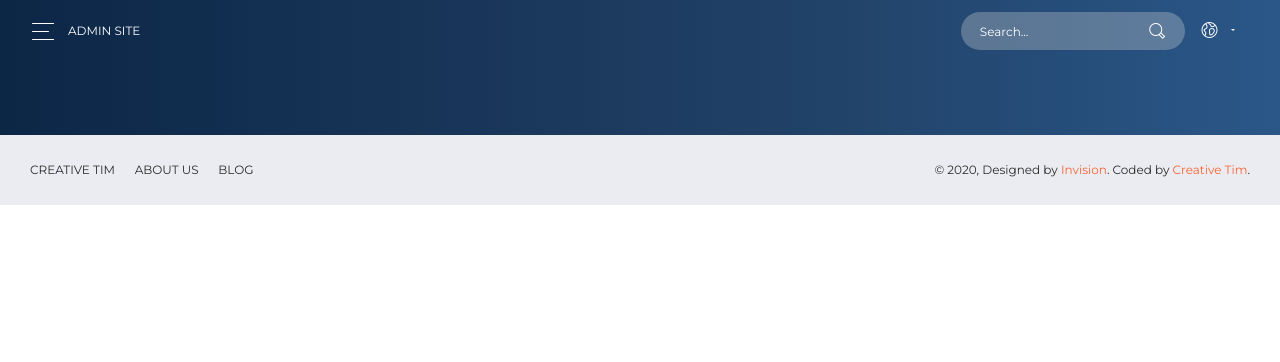
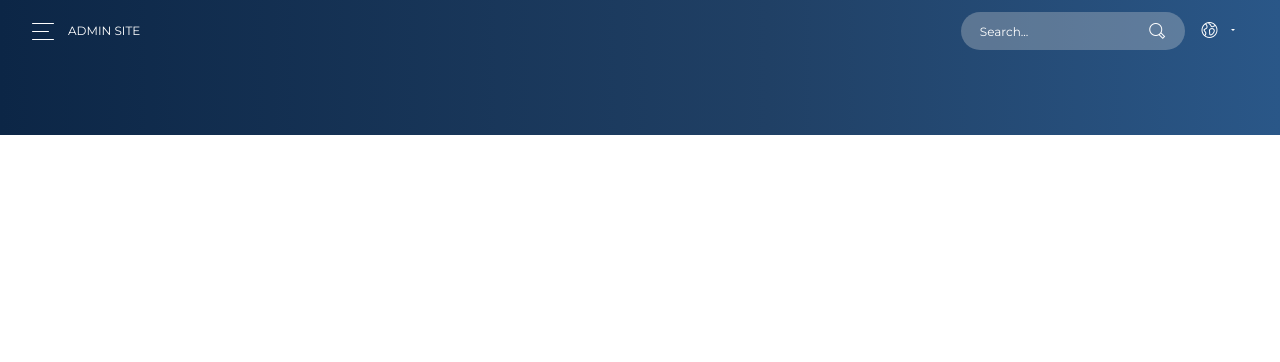
Before and after one commit to totorubianto/recipe, a PHP site: template App/Views/templateadmin.php in a window 1280 px wide. Shown: the top 362 px of the page. Run offline with PHP 8.4, Linux system fonts and the light colour scheme; the template is opened without the code that fills it, so the values that code supplies are empty; a user stored in the database is signed in; some libraries are stand-ins or nearby versions.

Commit message:
Update : logo

```diff
--- a/App/Views/templateadmin.php
+++ b/App/Views/templateadmin.php
@@ -26,10 +26,10 @@
         Tip 1: You can change the color of the sidebar using: data-color="blue | green | orange | red | yellow"
     -->
     <div class="logo">
-    	<a href="http://www.creative-tim.com" class="simple-text logo-mini">
-    		CT
+    	<a href="#" class="simple-text logo-mini">
+    		Admin
     	</a>
-    	<a href="http://www.creative-tim.com" class="simple-text logo-normal">
+    	<a href="#" class="simple-text logo-normal">
     		Toifatul Ulum
     	</a>
     </div>
@@ -125,34 +125,7 @@
 	<div class="panel-header panel-header-sm">
 	</div>
 	<?php $this->loadViewInTemplate($viewName, $viewData); ?>
-	<footer class="footer">
-		<div class=" container-fluid ">
-			<nav>
-				<ul>
-					<li>
-						<a href="https://www.creative-tim.com">
-							Creative Tim
-						</a>
-					</li>
-					<li>
-						<a href="http://presentation.creative-tim.com">
-							About Us
-						</a>
-					</li>
-					<li>
-						<a href="http://blog.creative-tim.com">
-							Blog
-						</a>
-					</li>
-				</ul>
-			</nav>
-			<div class="copyright" id="copyright">
-				&copy; <script>
-					document.getElementById('copyright').appendChild(document.createTextNode(new Date().getFullYear()))
-				</script>, Designed by <a href="https://www.invisionapp.com" target="_blank">Invision</a>. Coded by <a href="https://www.creative-tim.com" target="_blank">Creative Tim</a>.
-			</div>
-		</div>
-	</footer>
+
 </div>
 </div>
 
```
